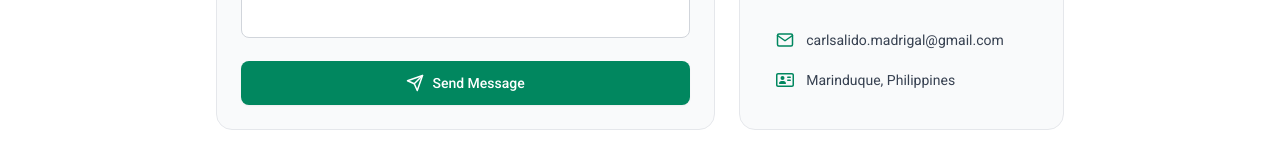
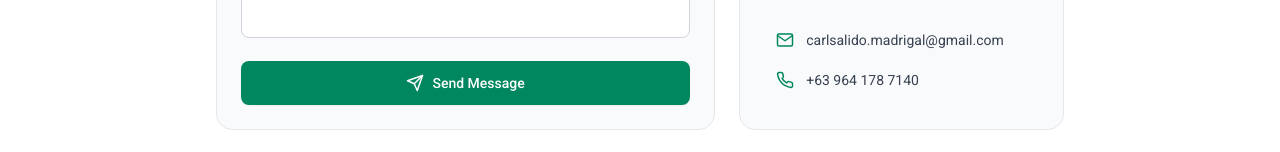
Before and after one commit to Madrigal-Carl/Portfolio, a React (Vite) app: page /contact in a window 1280 px wide. Shown: the part 466-618 px from the top of the page. Built offline with nearby package versions, Linux system fonts and the light colour scheme; a web font is replaced by a local one.

Commit message:
update: downloadable resume

```diff
--- a/src/pages/ContactPage.jsx
+++ b/src/pages/ContactPage.jsx
@@ -7,9 +7,11 @@ import {
   FiDownload,
   FiFileText,
   FiMail,
+  FiPhone,
 } from "react-icons/fi";
 import { FaGithub, FaLinkedin, FaFacebook } from "react-icons/fa6";
 import { FaRegAddressCard } from "react-icons/fa6";
+import resume from "@/assets/resume.pdf";
 
 export default function ContactPage() {
   const [sent, setSent] = useState(false);
@@ -39,17 +41,17 @@ export default function ContactPage() {
     {
       icon: FaFacebook,
       label: "Facebook",
-      href: "#",
+      href: "https://web.facebook.com/carl.madrigal.504368/",
     },
     {
       icon: FaGithub,
       label: "GitHub",
-      href: "#",
+      href: "https://github.com/Madrigal-Carl",
     },
     {
       icon: FaLinkedin,
       label: "LinkedIn",
-      href: "#",
+      href: "https://www.linkedin.com/in/carl-madrigal-60b2063b2/",
     },
   ];
 
@@ -154,6 +156,7 @@ export default function ContactPage() {
               <a
                 key={i}
                 href={link.href}
+                target="_blank"
                 className="flex items-center gap-3 px-3 py-2.5 rounded-lg hover:bg-gray-100 dark:hover:bg-[#3c3c3c] transition-colors text-sm text-gray-700 dark:text-gray-300"
               >
                 <link.icon className="text-[20px] text-play-green dark:text-emerald-400" />
@@ -176,8 +179,8 @@ export default function ContactPage() {
                 <span>carlsalido.madrigal@gmail.com</span>
               </div>
               <div className="flex items-center gap-3 px-3 py-2.5">
-                <FaRegAddressCard className="text-[18px] text-play-green dark:text-emerald-400" />
-                <span>Marinduque, Philippines</span>
+                <FiPhone className="text-[18px] text-play-green dark:text-emerald-400" />
+                <span>+63 964 178 7140</span>
               </div>
             </div>
           </div>
@@ -198,10 +201,14 @@ export default function ContactPage() {
                 </p>
               </div>
             </div>
-            <button className="flex items-center gap-2 bg-white text-play-green font-medium px-6 py-3 rounded-full text-sm hover:shadow-lg transition-shadow flex-shrink-0">
+            <a
+              href={resume}
+              download="Carl-Madrigal-Resume.pdf"
+              className="flex items-center gap-2 bg-white text-play-green font-medium px-6 py-3 rounded-full text-sm hover:shadow-lg transition-shadow flex-shrink-0"
+            >
               <FiDownload className="text-[18px]" />
               Download PDF
-            </button>
+            </a>
           </div>
         </div>
       </div>
```
Also changed, not shown: 1 other file (tests, documents, lock files or other folders).
